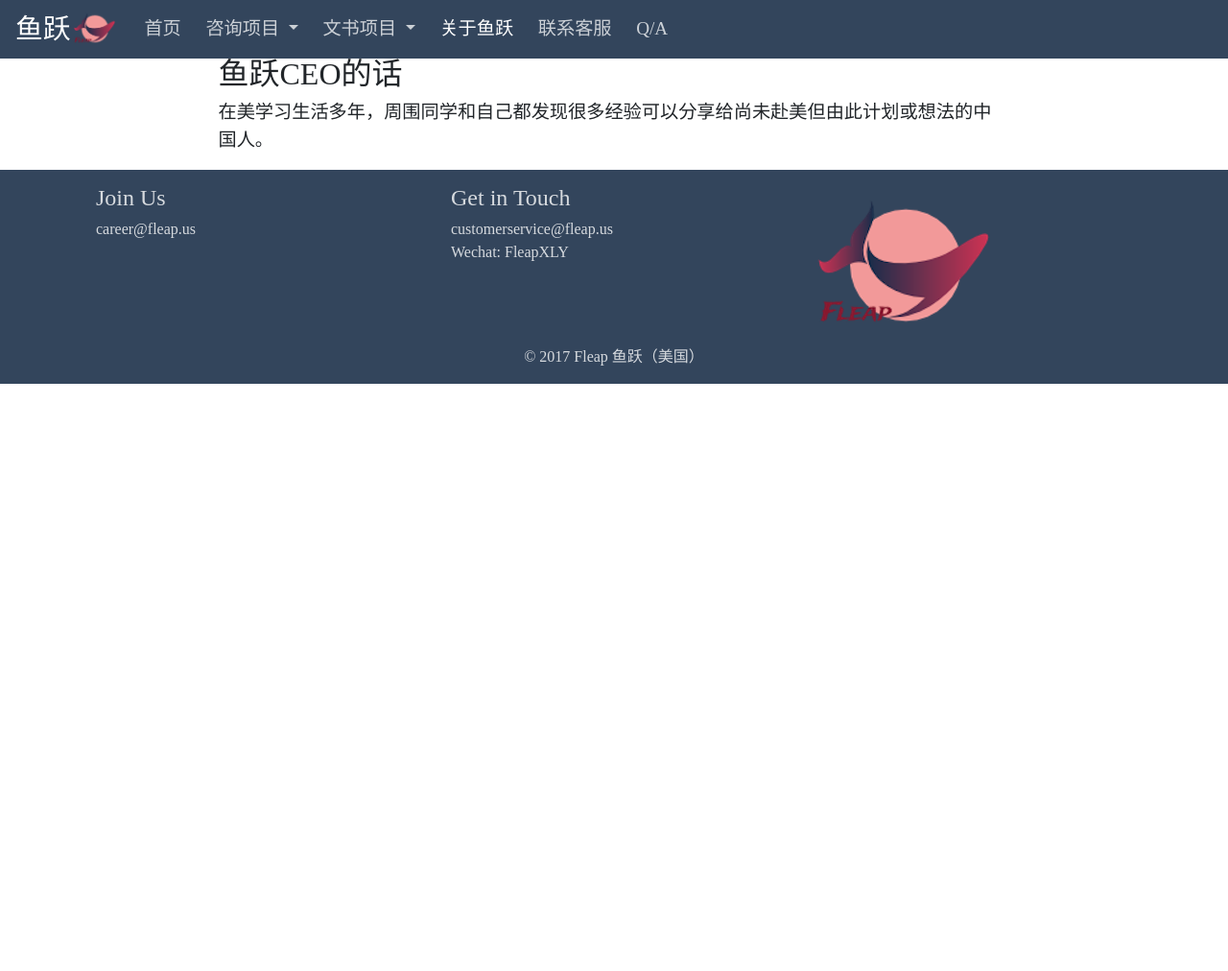
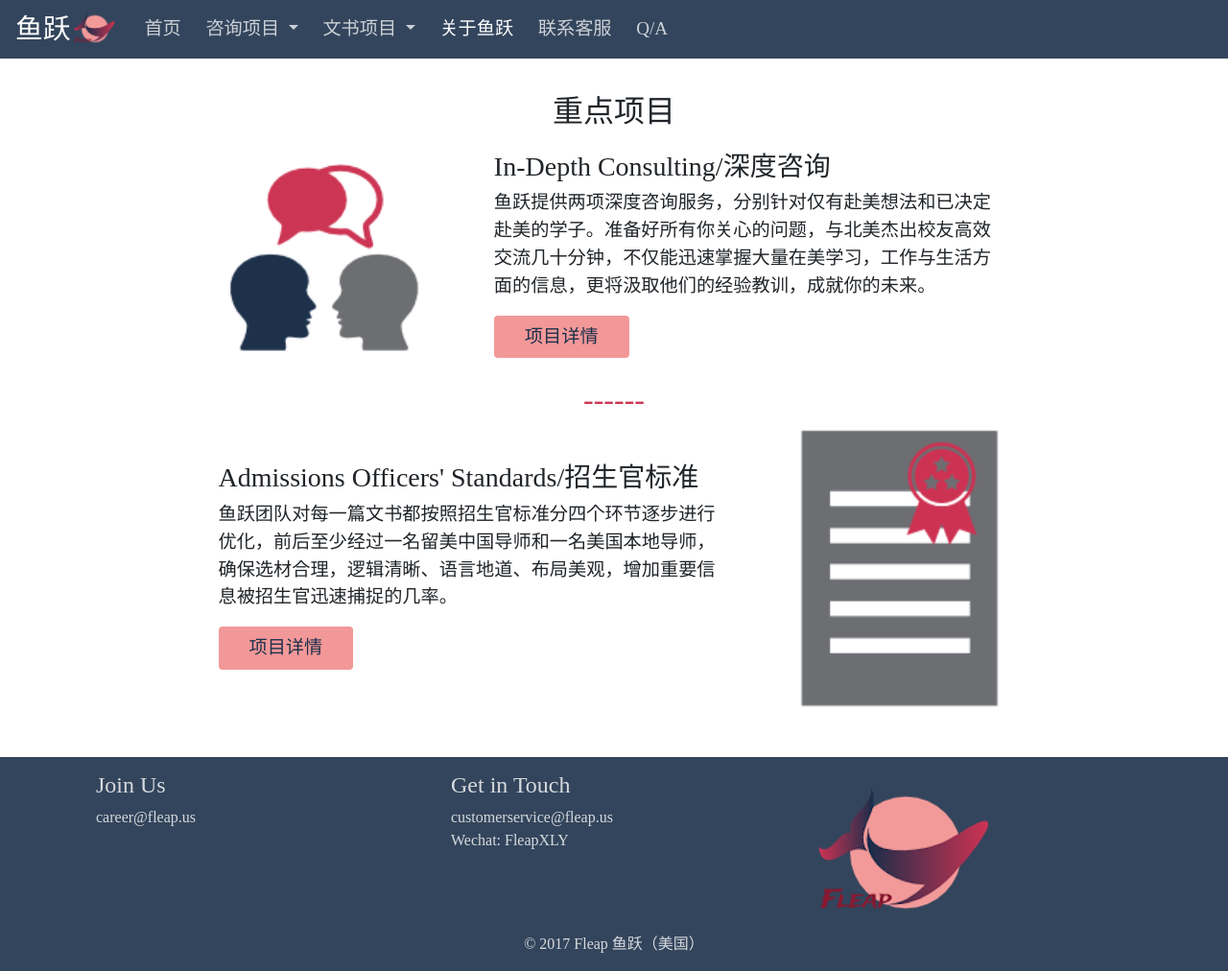
Before and after one commit to yyguoji/yyguoji.github.io, a Jekyll site: the page built from about.html, in a window 1280 px wide and 1012 px high. Shown: the whole window at 96% size. Built offline with Jekyll 4.4.1, drawn with Linux system fonts in a browser that asks for light colours; nearby versions of some CDN libraries; some web fonts are replaced.

```diff
--- a/_config.yml
+++ b/_config.yml
@@ -2,7 +2,7 @@
 email: customerservice@fleap.us
 description: Ivy League支持|中美两国导师|招生官标准|深度交流，留美咨询，文书修改，倾心帮助考虑赴美深造的中国学子，把握人生转折点。
 baseurl: "" # the subpath of your site, e.g. /blog
-url: "" # the base hostname & protocol for your site, e.g. http://example.com
+url: "http://fleap.us/" # the base hostname & protocol for your site, e.g. http://example.com
 
 # Build settings
 markdown: kramdown
--- a/about.html
+++ b/about.html
@@ -3,12 +3,28 @@
 ---
 <div id="about">
     <div class="nav-placeholder"></div>
-    <section class="container-fluid">
+    <section class="container-fluid section-gap">
         <section class="container">
             <div class="row">
-                <div class="col-md-10 col-lg-9 center-horizontal">
-                    <h2>鱼跃CEO的话</h2>
-                    <p>在美学习生活多年，周围同学和自己都发现很多经验可以分享给尚未赴美但由此计划或想法的中国人。</p>
+                <div class="row col-md-10 col-lg-9 center-horizontal">
+                    <div class="label-lg">重点项目</div>
+                    <div class="card-horizontal card-decoration">
+                        <img src="../images/consult.png" class="card-img">
+                        <div class="card-content">
+                            <h3>In-Depth Consulting/深度咨询</h3>
+                            <p>鱼跃提供两项深度咨询服务，分别针对仅有赴美想法和已决定赴美的学子。准备好所有你关心的问题，与北美杰出校友高效交流几十分钟，不仅能迅速掌握大量在美学习，工作与生活方面的信息，更将汲取他们的经验教训，成就你的未来。</p>
+                            <a class="button-link" href="consult.html">项目详情</a>
+                        </div>
+                    </div>
+                    <div class="dash-separater">------</div>
+                    <div class="card-horizontal card-decoration">
+                        <div class="card-content">
+                            <h3>Admissions Officers' Standards/招生官标准</h3>
+                            <p>鱼跃团队对每一篇文书都按照招生官标准分四个环节逐步进行优化，前后至少经过一名留美中国导师和一名美国本地导师，确保选材合理，逻辑清晰、语言地道、布局美观，增加重要信息被招生官迅速捕捉的几率。</p>
+                            <a class="button-link" href="essay.html">项目详情</a>
+                        </div>
+                        <img src="../images/essay.png" class="card-img">
+                    </div>
                 </div>
             </div>
         </section>
```
Also changed, not shown: _layouts/default.html (+10 -0 lines).
